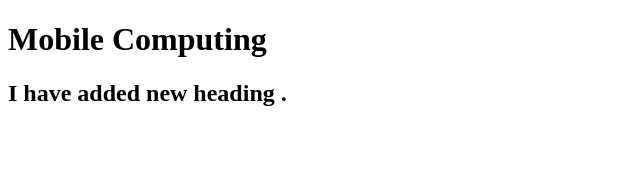
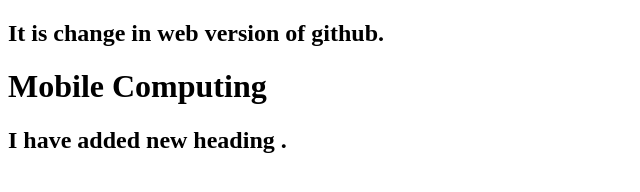
Before and after one commit to bsef18a037/mobile-computing, a plain HTML site: page index.html in a window 1280 px wide. Shown: the whole page, without its empty margins (0-640 px from the left). Drawn offline with Linux system fonts and the light colour scheme.

Commit message:
Web Version is ahead of local version.

```diff
--- a/index.html
+++ b/index.html
@@ -6,6 +6,7 @@
     <meta name="viewport" content="width=device-width, initial-scale=1.0">
     <title>GitHub</title>
 </head>
+    <h2>It is change in web version of github.</h2>
     <h1>Mobile Computing</h1>
     <h2>I have added new heading .</h2>
 <body>
```
